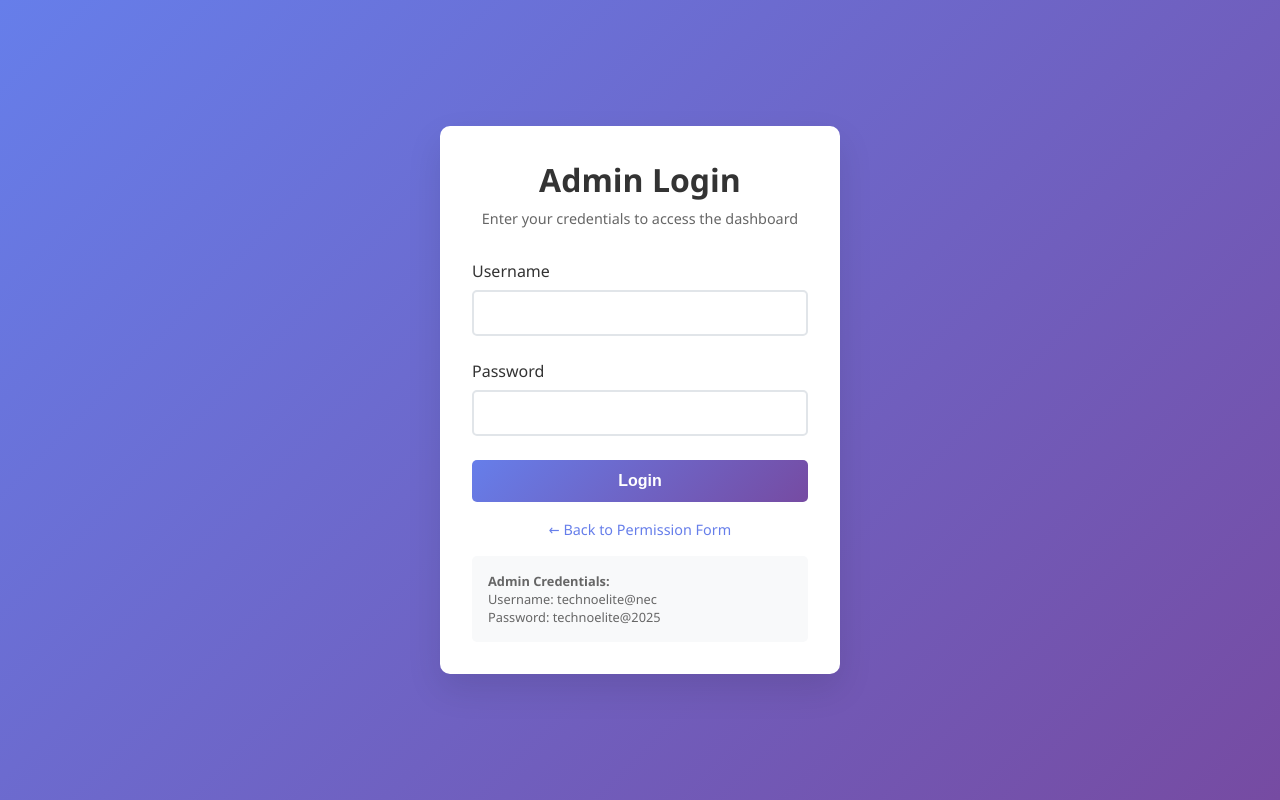
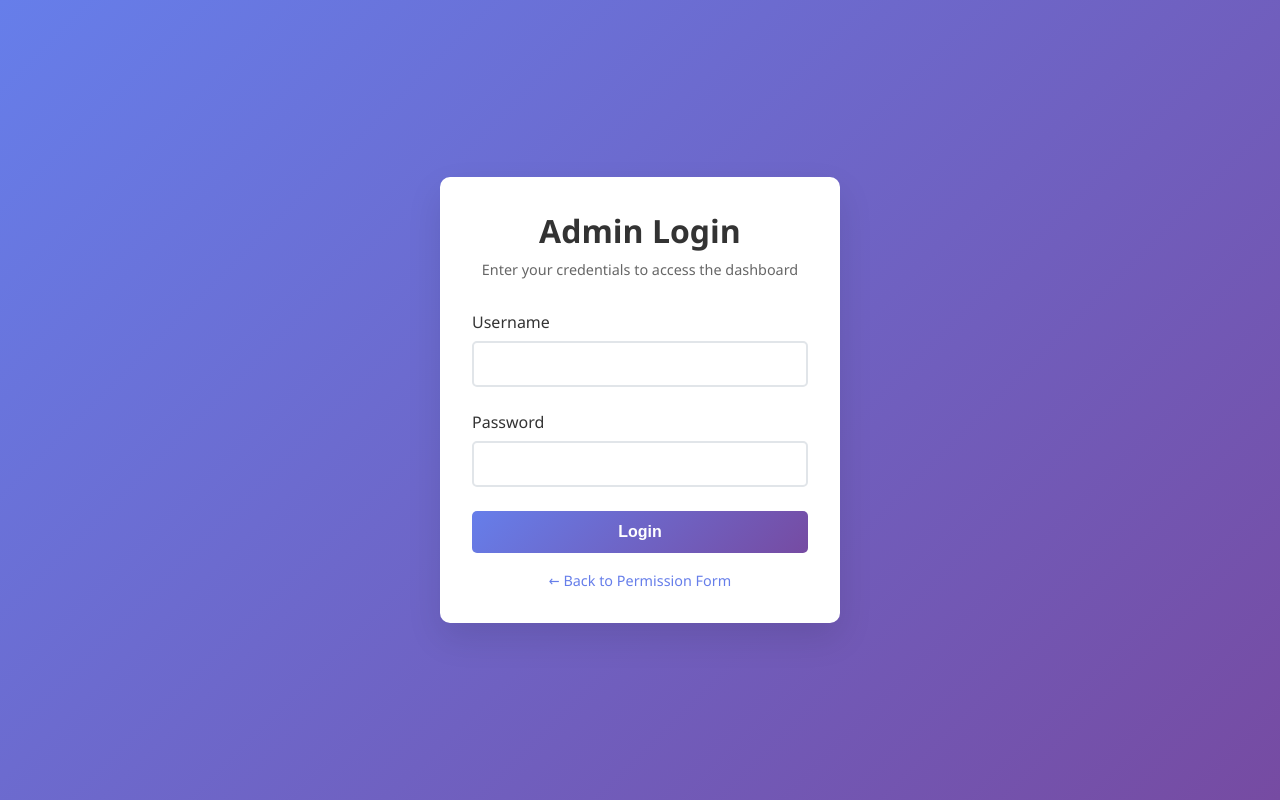
Before and after one commit to PrakashNarayanam/PERMISSION-M, a Python web app: template templates/login.html in a window 1280 px wide. Run offline with Jinja, Linux system fonts and the light colour scheme; the template is opened without the code that fills it, so the values that code supplies are empty.

Commit message:
Update login.html

```diff
--- a/templates/login.html
+++ b/templates/login.html
@@ -152,11 +152,7 @@
             <a href="{{ url_for('index') }}">← Back to Permission Form</a>
         </div>
 
-        <div class="credentials-info">
-            <strong>Admin Credentials:</strong><br>
-            Username: technoelite@nec<br>
-            Password: technoelite@2025
-        </div>
+
     </div>
 </body>
 </html>
```
